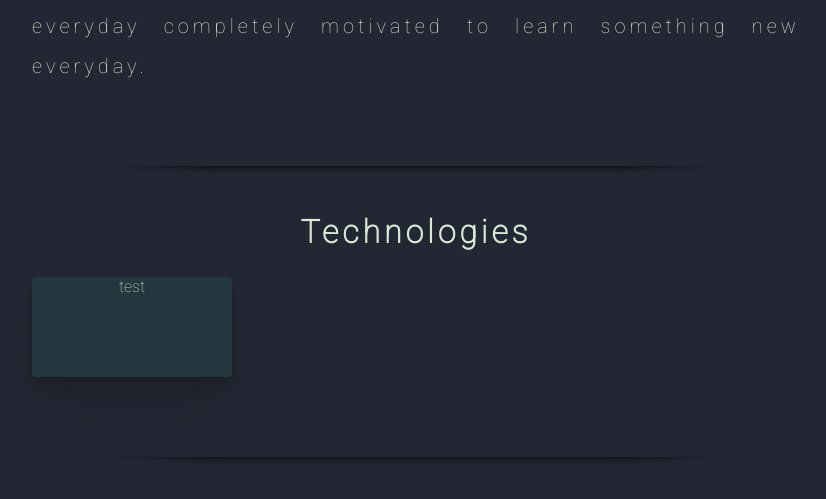
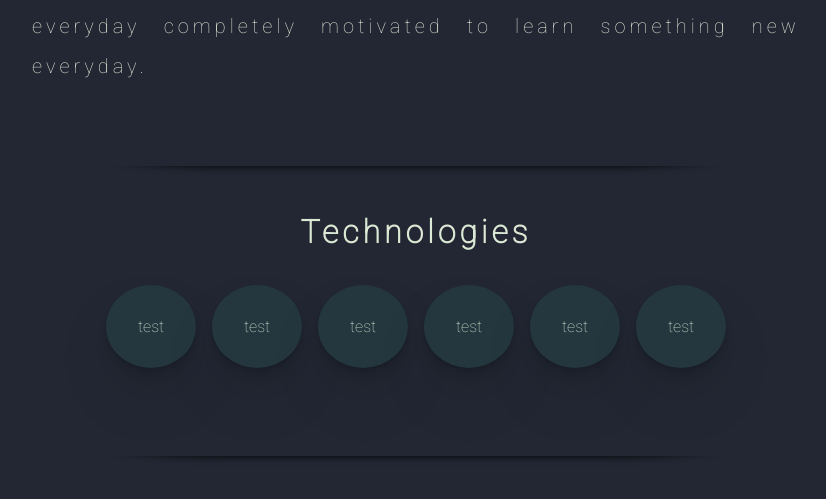
Before and after one commit to codecygen/043_React-Portfolio_Project, a React (Create React App) app: page / in a window 1280 px wide. Shown: the part 905-1404 px from the top of the page, without its empty margins (224-1050 px from the left). Built offline with nearby package versions, Linux system fonts and the light colour scheme; a web font is replaced by a local one.

Commit message:
cards created

```diff
--- a/src/components/Sections/Tech.js
+++ b/src/components/Sections/Tech.js
@@ -10,6 +10,11 @@ const Tech = () => {
         <section className={classes.tech}>
             <h2>Technologies</h2>
             <Card>test</Card>
+            <Card>test</Card>
+            <Card>test</Card>
+            <Card>test</Card>
+            <Card>test</Card>
+            <Card>test</Card>
             <Divider />
         </section>
     );
--- a/src/components/UI/Card.module.css
+++ b/src/components/UI/Card.module.css
@@ -1,13 +1,14 @@
 .card {
-    height: 100px;
-    width: 200px;
     background-color: #24373f;
     box-shadow: rgba(0, 0, 0, 0.07) 0px 1px 2px, rgba(0, 0, 0, 0.07) 0px 2px 4px, rgba(0, 0, 0, 0.07) 0px 4px 8px, rgba(0, 0, 0, 0.07) 0px 8px 16px, rgba(0, 0, 0, 0.07) 0px 16px 32px, rgba(0, 0, 0, 0.07) 0px 32px 64px;
-    border-radius: 0.25rem;
+    border-radius: 50%;
     transition: 0.5s;
+    display: inline-block;
+    margin: 0.5rem;
+    padding: 2rem;
 
-    -webkit-animation-duration: 0.5s;
-    animation-duration: 0.5s;
+    -webkit-animation-duration: 0.2s;
+    animation-duration: 0.2s;
     -webkit-animation-timing-function: cubic-bezier(0.1, -0.6, 0.2, 0);
     animation-timing-function: cubic-bezier(0.1, -0.6, 0.2, 0);
     animation-fill-mode: forwards;
@@ -18,6 +19,7 @@
 .card:hover {
     box-shadow: rgba(60, 64, 67, 0.3) 0px 1px 2px 0px, rgba(60, 64, 67, 0.15) 0px 1px 3px 1px;
     animation-name: press-in;
+    cursor: pointer;
 }
 
 @keyframes press-in {
@@ -28,17 +30,17 @@
     }
 
     to {
-        -webkit-transform: scale(0.98);
-		-ms-transform:     scale(0.98);
-		transform:         scale(0.98);
+        -webkit-transform: scale(0.95);
+		-ms-transform:     scale(0.95);
+		transform:         scale(0.95);
     }
 }
 
 @keyframes press-out {
     from {
-        -webkit-transform: scale(0.98);
-		-ms-transform:     scale(0.98);
-		transform:         scale(0.98);
+        -webkit-transform: scale(0.95);
+		-ms-transform:     scale(0.95);
+		transform:         scale(0.95);
     }
 
     to {
```
